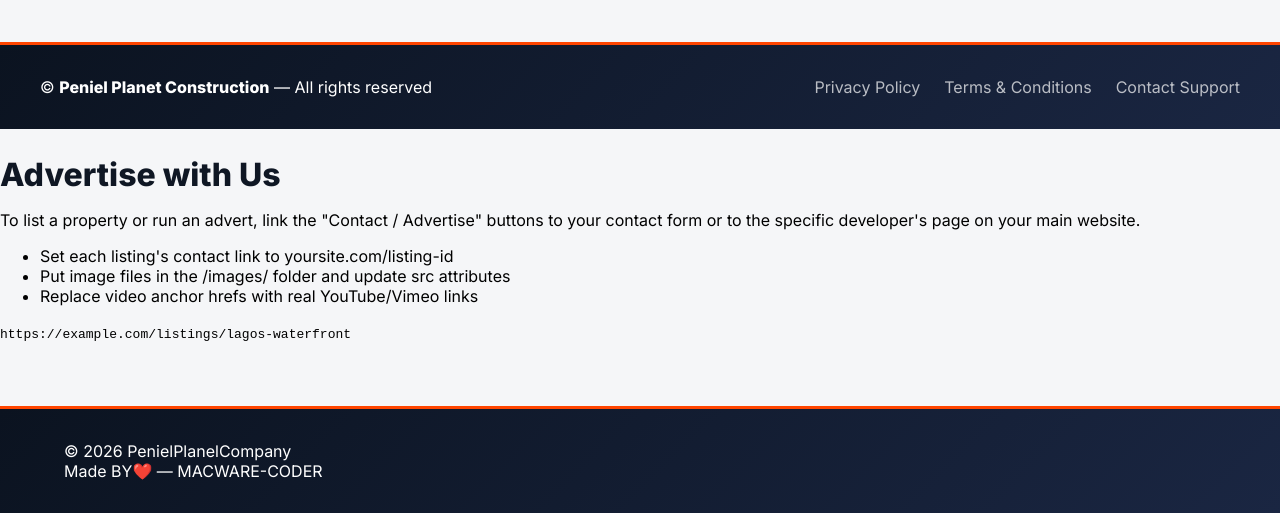
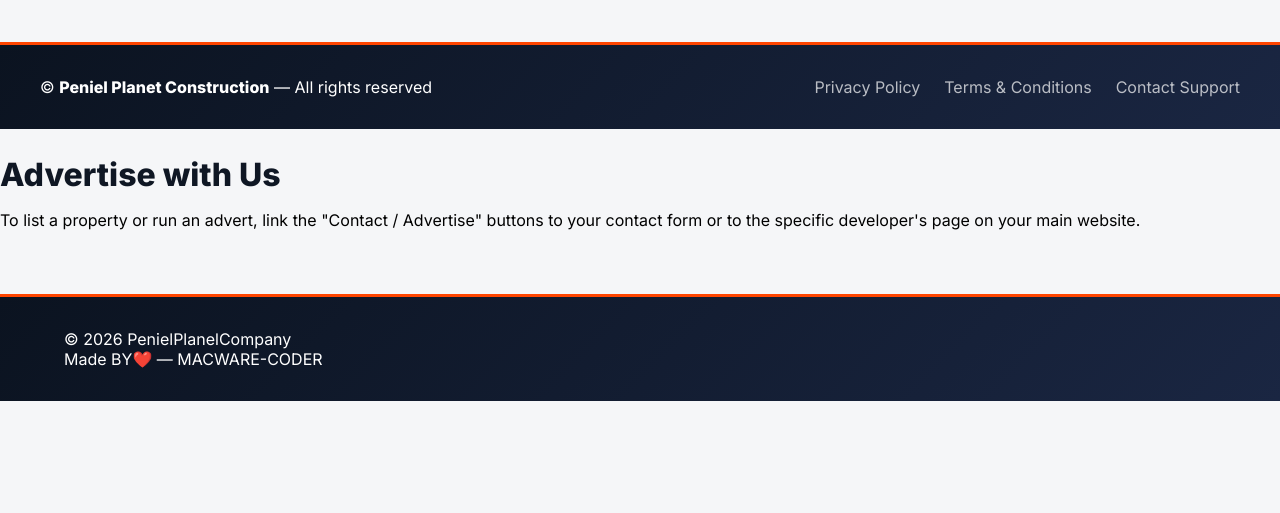
Before and after one commit to putinmartin71-del/penielplanetconnectionLtd, a plain HTML site: page pagecommercial.html in a window 1280 px wide. Shown: the part 1426-1939 px from the top of the page. After the commit the page ends 1827 px from the top, so only its background shows below. Drawn offline with Linux system fonts and the light colour scheme.

```diff
--- a/pagecommercial.html
+++ b/pagecommercial.html
@@ -158,14 +158,7 @@
     <section id="contact" class="contact">
       <h2>Advertise with Us</h2>
       <p>To list a property or run an advert, link the "Contact / Advertise" buttons to your contact form or to the specific developer's page on your main website.</p>
-      <ul>
-        <li>Set each listing's contact link to yoursite.com/listing-id</li>
-        <li>Put image files in the /images/ folder and update src attributes</li>
-        <li>Replace video anchor hrefs with real YouTube/Vimeo links</li>
-      </ul>
 
-      <!-- <p class="muted">Example contact link placeholder (change it):</p> -->
-      <code>https://example.com/listings/lagos-waterfront</code>
     </section>
   </main>
 
```
